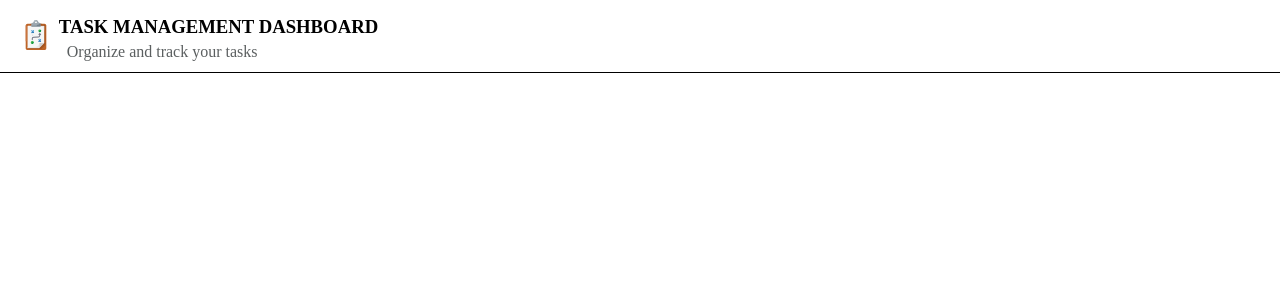
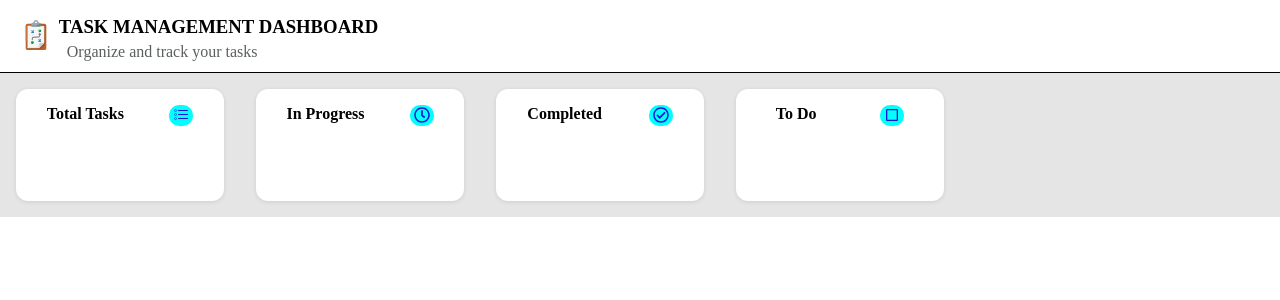
Before and after one commit to Raghavendra0416/Task-Management-Dashboard-using-React-and-Redux, a React (Vite) app: page / in a window 1280 px wide. Shown: the top 300 px of the page. Built offline with nearby package versions, Linux system fonts and the light colour scheme.

Commit message:
Added Cards

```diff
--- a/package.json
+++ b/package.json
@@ -11,7 +11,8 @@
   },
   "dependencies": {
     "react": "^19.2.4",
-    "react-dom": "^19.2.4"
+    "react-dom": "^19.2.4",
+    "react-icons": "^5.6.0"
   },
   "devDependencies": {
     "@babel/core": "^7.29.0",
--- a/src/App.jsx
+++ b/src/App.jsx
@@ -1,12 +1,17 @@
 import './CSS/App.css';
-import { NavBar } from './Components/NavBar';
+import NavBar from './Components/NavBar';
+import Card from './Components/Card'
 
 function App() {
 
   return (
-    <>
+    <div>
       <NavBar />
-    </>
+      <div id="main-style">
+        <Card />
+      </div>
+    </div>
+
   )
 }
 
--- a/src/CSS/App.css
+++ b/src/CSS/App.css
@@ -0,0 +1,3 @@
+#main-style {
+    background-color: rgba(212, 210, 210, 0.571);
+}
--- /dev/null
+++ b/src/CSS/Card.css
@@ -0,0 +1,29 @@
+.card-container {
+    display: flex;
+    gap: 2rem;
+    padding: 1rem;
+}
+
+.card {
+    width: 13em;
+    height: 7em;
+    background-color: white;
+    border-radius: 12px;
+    padding: 1em;
+    box-shadow: 0 1px 4px rgba(0, 0, 0, 0.1);
+
+    display: flex;
+    justify-content: space-around;
+    gap: 1rem;
+}
+
+.todo-icons {
+    font-size: 1rem;
+    border-radius: 10px;
+    background-color: aqua;
+    color: rgb(26, 23, 206);
+    height: 1.3rem;
+    width: 1.5rem;
+    text-align: center;
+    padding: 0.1em;
+}
--- a/src/CSS/NavStyle.css
+++ b/src/CSS/NavStyle.css
@@ -7,6 +7,7 @@
 #NavBar {
     display: flex;
     border-bottom: 0.01rem solid black;
+    background-color: white;
 }
 
 #logo {
--- /dev/null
+++ b/src/Components/Card.jsx
@@ -0,0 +1,35 @@
+import '../CSS/Card.css'
+import { BsListTask } from 'react-icons/bs'
+import { FaRegClock, FaRegCheckCircle } from 'react-icons/fa'
+import { MdOutlineCheckBoxOutlineBlank } from 'react-icons/md'
+
+export default function Card() {
+
+    const cardsData = [
+        { title: "Total Tasks", icon: <BsListTask /> },
+        { title: "In Progress", icon: <FaRegClock /> },
+        { title: "Completed", icon: <FaRegCheckCircle /> },
+        { title: "To Do", icon: <MdOutlineCheckBoxOutlineBlank /> },
+    ];
+
+    return (
+        <div className="card-container">
+
+            {cardsData.map((item, index) => (
+                <div className="card" key={index}>
+                    <div>
+                        <p><b>{item.title}</b></p>
+                    </div>
+
+                    <div className="todo-icons">
+                        {item.icon}
+                    </div>
+                </div>
+            ))}
+        </div>
+    )
+}
+
+// Task Left:
+// 1. Need to convert MdOutlineCheckBoxOutlineBlank to circle
+// 2. Improvise the styling
--- a/src/Components/NavBar.jsx
+++ b/src/Components/NavBar.jsx
@@ -1,7 +1,7 @@
 import tasksImg from '../assets/tasksImg.svg'
 import '../CSS/NavStyle.css'
 
-export function NavBar() {
+export default function NavBar() {
     return (
         <div id="NavBar">
             <div>
```
Also changed, not shown: 1 other file (tests, documents, lock files or other folders).
